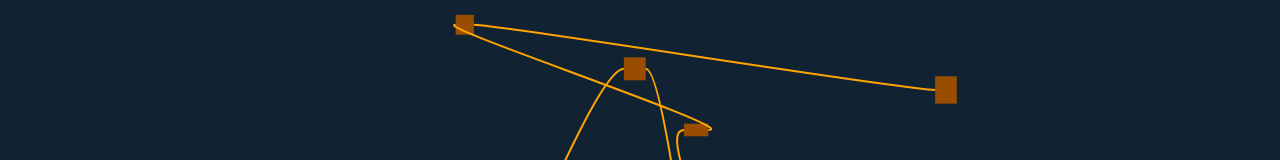
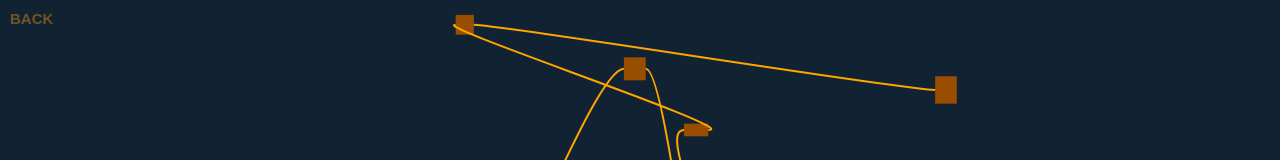
Before and after one commit to synvinkel/synvinkel-next, a Next.js app: page /code/spirals in a window 1280 px wide. Shown: the top 160 px of the page. Built offline with nearby package versions, Linux system fonts and the light colour scheme.

Commit message:
backbutton component

```diff
--- /dev/null
+++ b/components/BackButton.js
@@ -0,0 +1,36 @@
+/*
+    Back button for full screen pages like canvas sketches
+*/
+
+import Link from 'next/link'
+import { useRouter } from 'next/router'
+
+const BackButton = ({ color }) => {
+
+    const router = useRouter()
+
+    console.log(router)
+
+    return (
+        <div
+            className="backbutton"
+            onClick={() => router.back()}
+        >
+                <h4>back</h4>
+            <style jsx>{`
+.backbutton {
+    position: absolute;
+    z-index: 1000;
+    color: ${color};
+    opacity: 0.4;
+    padding: 10px;
+    font-family: sans-serif;
+    text-transform: uppercase;
+    font-size: 15px;
+}
+            `}</style>
+        </div>
+    )
+}
+
+export default BackButton
--- a/pages/code/spirals.js
+++ b/pages/code/spirals.js
@@ -2,6 +2,7 @@ import { useEffect, useRef } from 'react'
 import Header from '../../components/Header'
 import withLayout from '../../components/Layout'
 
+import BackButton from '../../components/BackButton'
 import Spirals from '../../components/code/spirals'
 
 const Page = () => {
@@ -15,6 +16,7 @@ const Page = () => {
     return (
 
         <>
+        <BackButton color="orange" />
             <div id="graphic" ref={el => (ref.current = el)} >
                 <canvas />
             </div>
```
